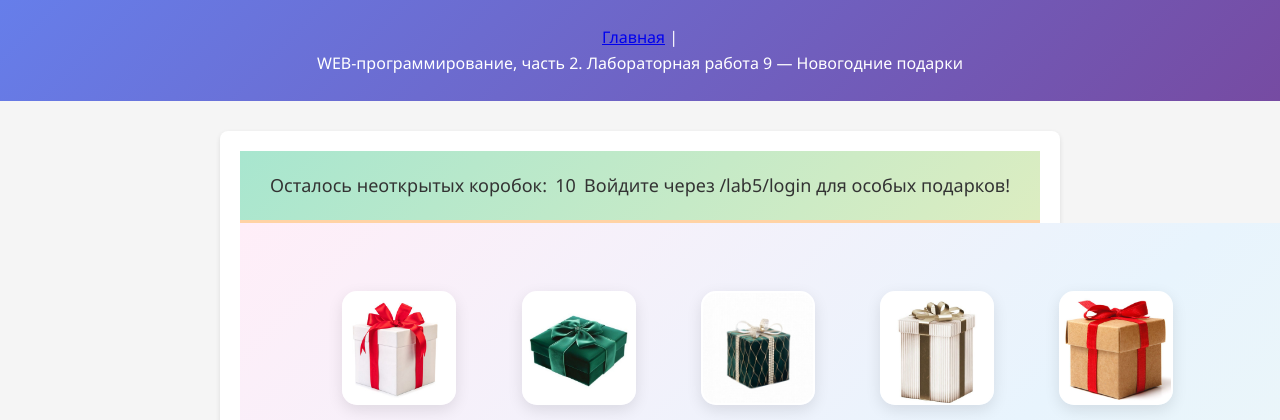
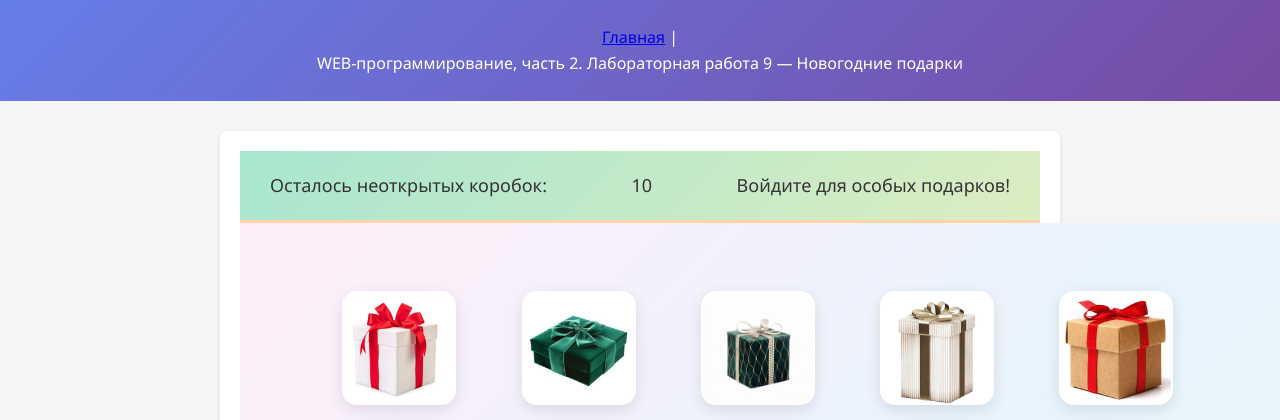
Before and after one commit to vika1801/web-back-labs1, a Flask app: page /lab9/ in a window 1280 px wide; the page is wider, and only the part inside the window is pictured. Shown: the top 420 px of that part. Run offline with Flask 3, Linux system fonts and the light colour scheme.

Commit message:
Изменения

```diff
--- a/templates/lab9/index.html
+++ b/templates/lab9/index.html
@@ -11,7 +11,7 @@
     <span class="welcome"> Добро пожаловать, {{ login }}!</span>
     <button onclick="resetBoxes()" class="reset-btn"> Дед Мороз</button>
     {% else %}
-    <span class="login-prompt"> Войдите через /lab5/login для особых подарков!</span>
+    <span class="login-prompt"> Войдите для особых подарков!</span>
     {% endif %}
 </div>
 
```
